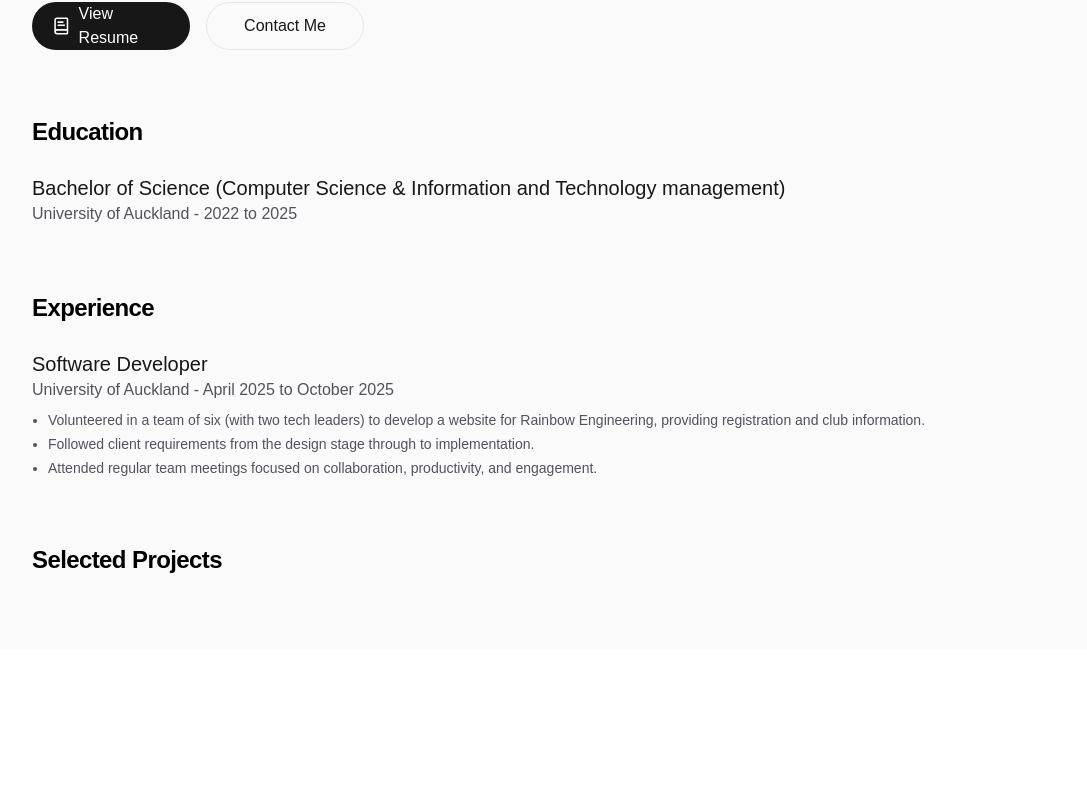
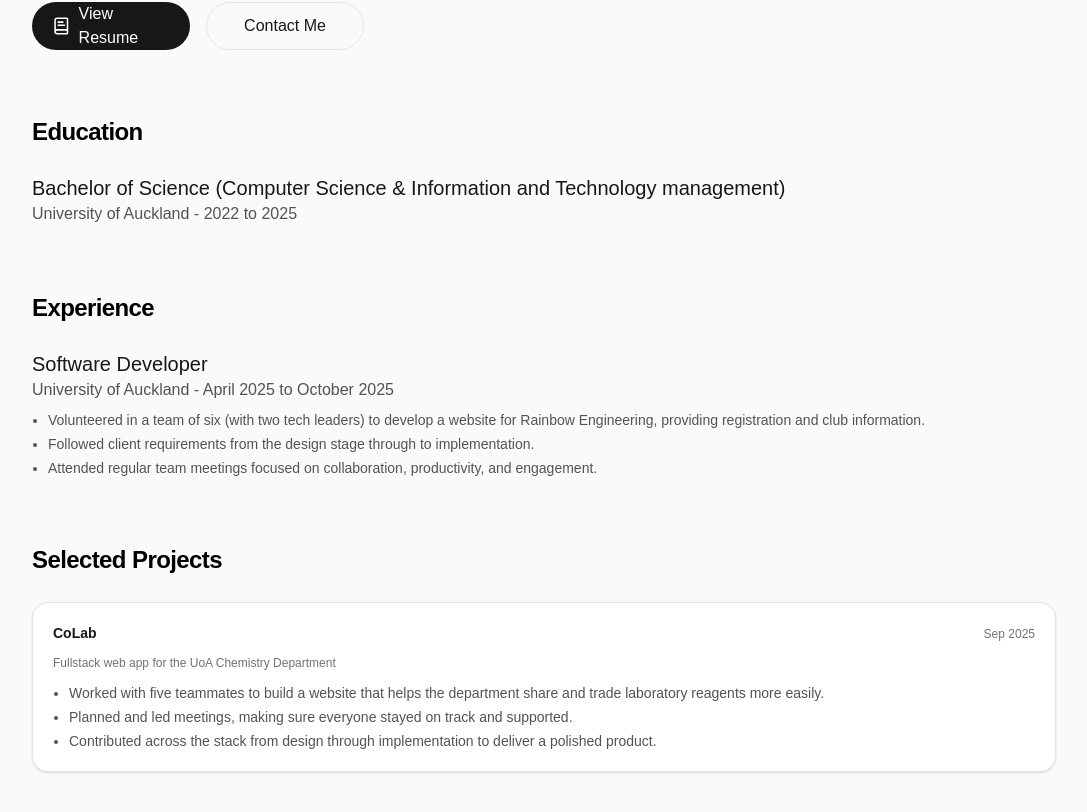
Before and after one commit to vi0letchen/violet-portfolio, a Next.js app: page / in a window 1280 px wide. Shown: the part 302-1114 px from the top of the page, without its empty margins (96-1183 px from the left). Before the commit the page ends 952 px from the top, so only its background shows below. Built offline with nearby package versions, Linux system fonts and the light colour scheme.

Commit message:
feat: project one added

```diff
--- a/src/app/page.js
+++ b/src/app/page.js
@@ -90,7 +90,31 @@ export default function Home() {
             Selected Projects
           </h2>
           <div className="flex flex-col gap-4">
-
+                        <article className="flex flex-col gap-3 rounded-2xl border border-zinc-200 bg-white p-5 text-sm shadow-sm dark:border-zinc-800 dark:bg-zinc-950">
+              <div className="flex items-baseline justify-between gap-2">
+                <h3 className="font-semibold">CoLab</h3>
+                <p className="text-xs text-zinc-500 dark:text-zinc-400">
+                  Sep 2025
+                </p>
+              </div>
+              <p className="text-xs text-zinc-500 dark:text-zinc-400">
+                Fullstack web app for the UoA Chemistry Department
+              </p>
+              <ul className="list-disc space-y-1 pl-4 text-zinc-600 dark:text-zinc-400">
+                <li>
+                  Worked with five teammates to build a website that helps the
+                  department share and trade laboratory reagents more easily.
+                </li>
+                <li>
+                  Planned and led meetings, making sure everyone stayed on track
+                  and supported.
+                </li>
+                <li>
+                  Contributed across the stack from design through
+                  implementation to deliver a polished product.
+                </li>
+              </ul>
+            </article>
             </div>
         </div>
       </main>
```
